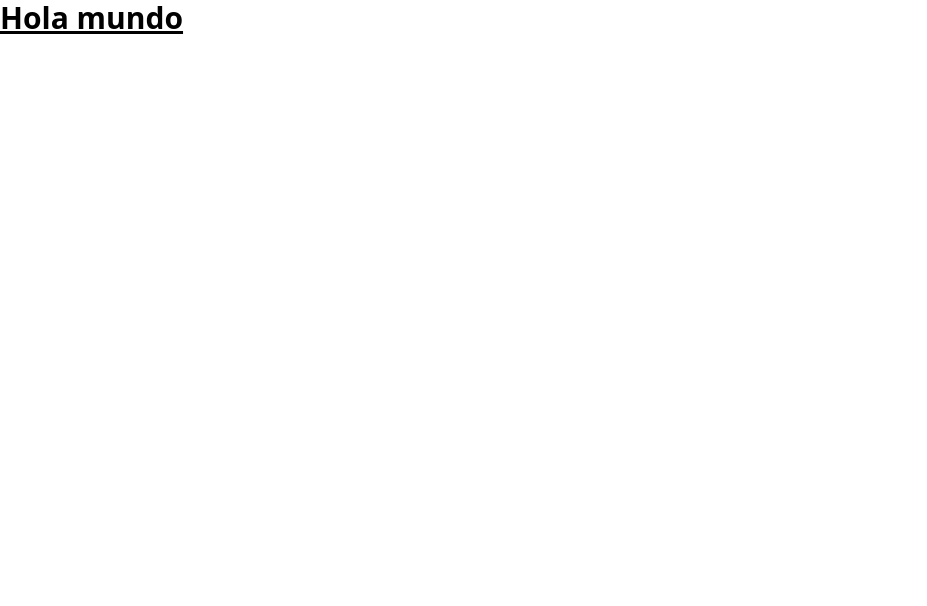
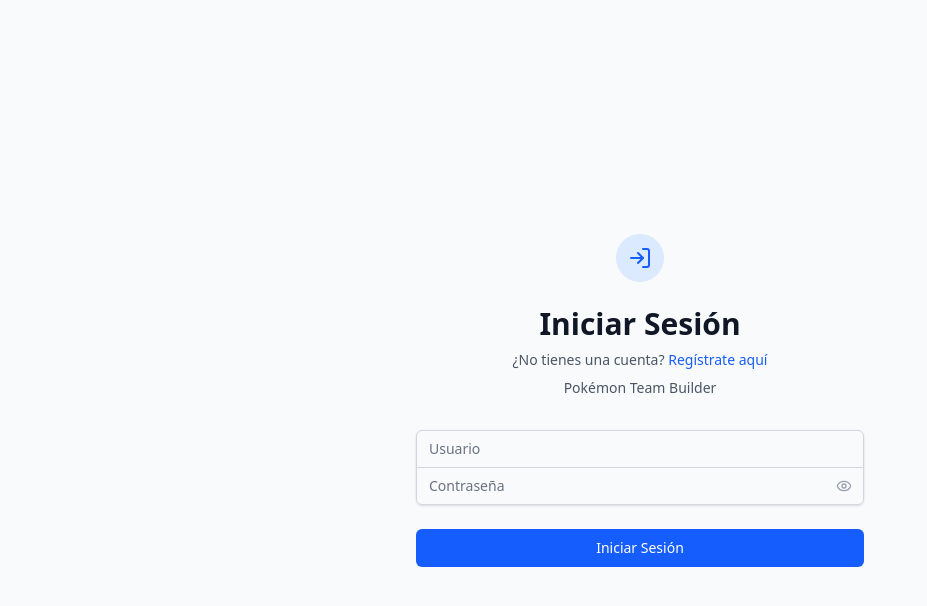
Before and after one commit to ecuellarfernandez/pokemon-team-builder, a React (Vite) app in the folder frontend/: page /login in a window 1280 px wide. Shown: the top 606 px of the page, without its empty margins (0-927 px from the left). Built offline with nearby package versions, Linux system fonts and the light colour scheme; no server answers.

Commit message:
feat: implement routing and layout structure with authentication and dashboard pages

```diff
--- a/frontend/package.json
+++ b/frontend/package.json
@@ -11,8 +11,13 @@
   },
   "dependencies": {
     "@tailwindcss/vite": "^4.1.11",
+    "@types/react-router-dom": "^5.3.3",
+    "axios": "^1.10.0",
+    "lucide-react": "^0.525.0",
     "react": "^19.1.0",
     "react-dom": "^19.1.0",
+    "react-hot-toast": "^2.5.2",
+    "react-router-dom": "^7.6.3",
     "tailwindcss": "^4.1.11"
   },
   "devDependencies": {
--- a/frontend/src/App.tsx
+++ b/frontend/src/App.tsx
@@ -1,6 +1,98 @@
+import React from 'react';
+import { BrowserRouter as Router, Routes, Route, Navigate } from 'react-router-dom';
+import { Toaster } from 'react-hot-toast';
+import { AuthProvider } from './contexts/AuthContext';
+import ProtectedRoute from './components/auth/ProtectedRoute';
+import Login from './components/auth/Login';
+import Register from './components/auth/Register';
+import AdminLayout from './components/layout/AdminLayout';
+import UserLayout from './components/layout/UserLayout';
+import AdminDashboard from './pages/admin/Dashboard';
+import UserDashboard from './pages/user/Dashboard';
+import PlaceholderPage from './components/common/PlaceholderPage';
+import Users from './pages/admin/Users';
+import Items from './pages/admin/Items';
+
 function App() {
+  return (
+    <AuthProvider>
+      <Router>
+        <div className="App">
+          <Routes>
+            {/* Public Routes */}
+            <Route path="/login" element={<Login />} />
+            <Route path="/register" element={<Register />} />
 
-  return <h1 className="text-3xl font-bold underline">Hola mundo</h1>
+            {/* Protected Admin Routes */}
+            <Route
+              path="/admin"
+              element={
+                <ProtectedRoute requireAdmin>
+                  <AdminLayout />
+                </ProtectedRoute>
+              }
+            >
+              <Route index element={<AdminDashboard />} />
+              <Route path="usuarios" element={<Users />} />
+              {/* Placeholder routes for other modules */}
+              <Route path="pokemon" element={<PlaceholderPage title="Modulo Pokemon" />} />
+              <Route path="movimientos" element={<PlaceholderPage title="Modulo Movimientos" />} />
+              <Route path="items" element={<Items />} />
+              <Route path="habilidades" element={<PlaceholderPage title="Modulo Habilidades" />} />
+              <Route path="tipos" element={<PlaceholderPage title="Modulo Tipos" />} />
+              <Route path="naturalezas" element={<PlaceholderPage title="Modulo Naturalezas" />} />
+              <Route path="categorias" element={<PlaceholderPage title="Modulo Categorias" />} />
+            </Route>
+
+            {/* Protected User Routes */}
+            <Route
+              path="/dashboard"
+              element={
+                <ProtectedRoute>
+                  <UserLayout />
+                </ProtectedRoute>
+              }
+            >
+              <Route index element={<UserDashboard />} />
+              <Route path="equipos" element={<PlaceholderPage title="Mis Equipos" />} />
+              <Route path="pokemon" element={<PlaceholderPage title="Explorar Pokemon" />} />
+              <Route path="batallas" element={<PlaceholderPage title="Simulador de Batallas" />} />
+            </Route>
+
+            {/* Default redirect */}
+            <Route path="/" element={<Navigate to="/login" replace />} />
+            <Route path="*" element={<Navigate to="/login" replace />} />
+          </Routes>
+
+          {/* Toast notifications */}
+          <Toaster
+            position="top-right"
+            toastOptions={{
+              duration: 4000,
+              style: {
+                background: '#363636',
+                color: '#fff',
+              },
+              success: {
+                duration: 3000,
+                iconTheme: {
+                  primary: '#4ade80',
+                  secondary: '#fff',
+                },
+              },
+              error: {
+                duration: 4000,
+                iconTheme: {
+                  primary: '#ef4444',
+                  secondary: '#fff',
+                },
+              },
+            }}
+          />
+        </div>
+      </Router>
+    </AuthProvider>
+  );
 }
 
-export default App
+export default App;
```
Also changed, not shown: 1 other file (tests, documents, lock files or other folders).
